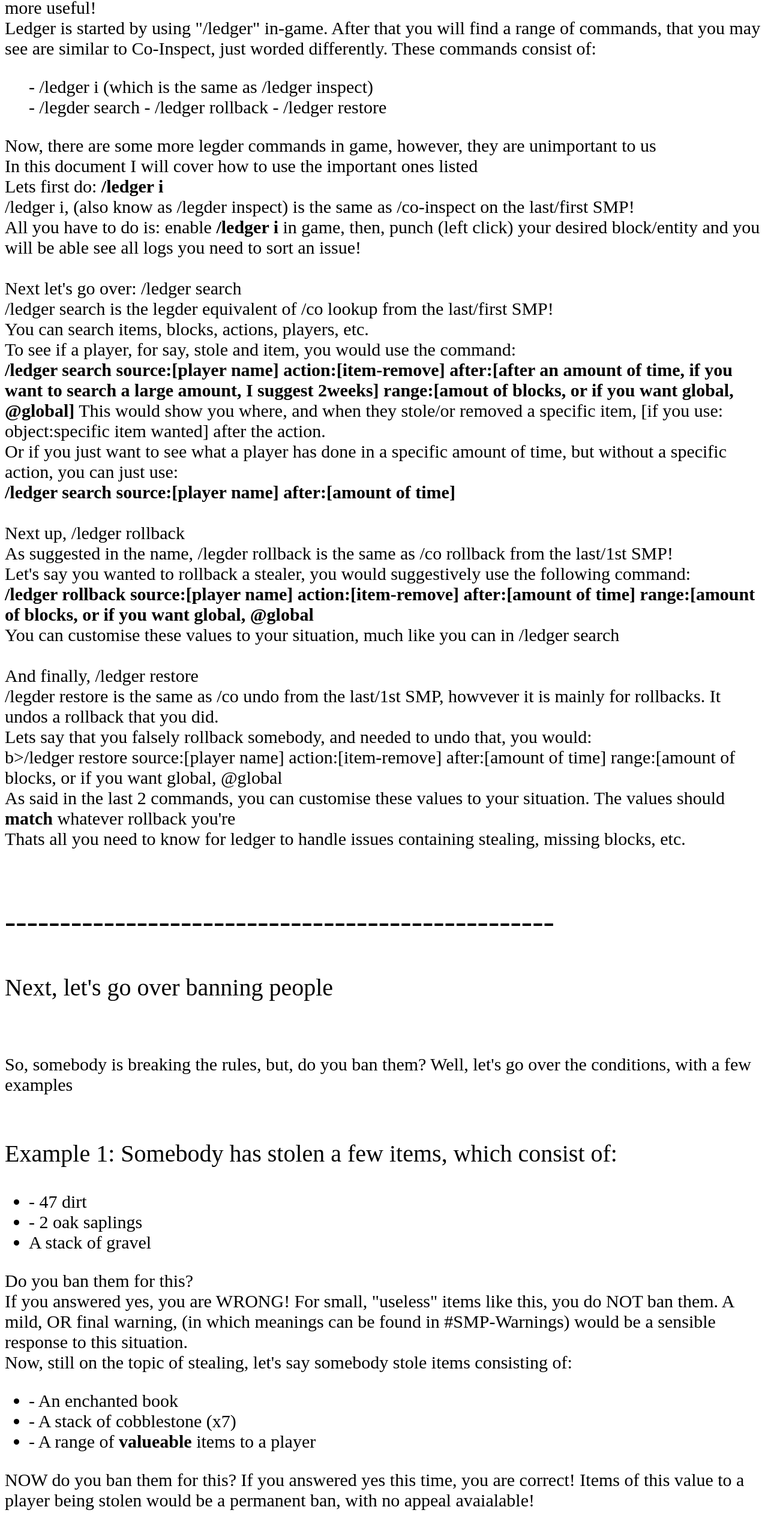
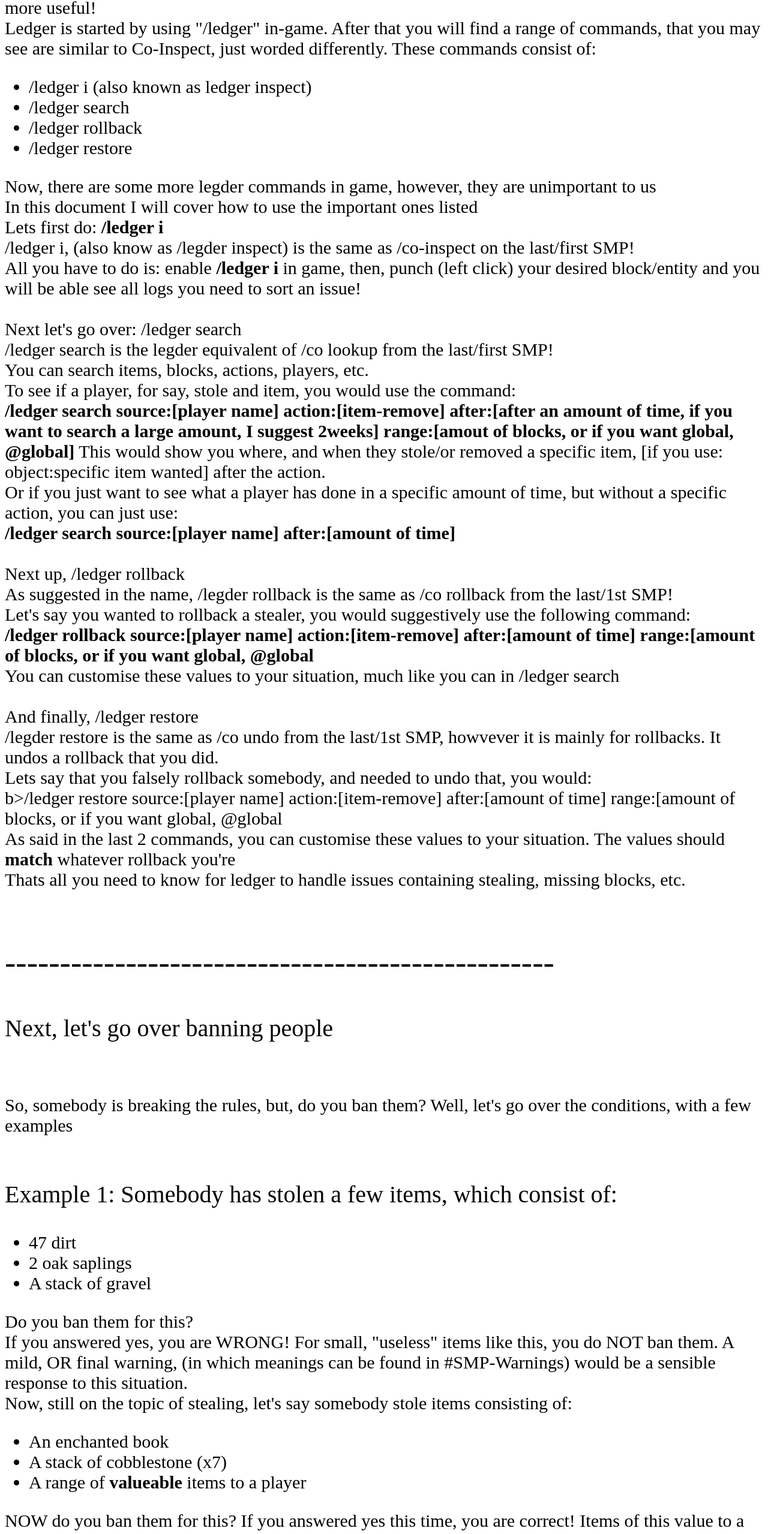
Before and after one commit to OzicScout/admin-html-document, a plain HTML site: page index.html in a window 1280 px wide. Shown: the part 1016-3574 px from the top of the page at 60% size. Drawn offline with Linux system fonts and the light colour scheme.

Commit message:
got rid of "-" in lists (using <li> instead)

```diff
--- a/index.html
+++ b/index.html
@@ -21,10 +21,10 @@
     <p style="font-size:30px;"> Ledger is our new replacement for Co-Inspect. As we are on fabric, without plugins, this was our best choice. Now yes, it <u>different than Co-Inspect</u>, however, if you can get quite good with it, its actually more useful!</u><br>
     Ledger is started by using "/ledger" in-game. After that you will find a range of commands, that you may see are similar to Co-Inspect, just worded differently. These commands consist of:
     <ul style="font-size:30px;">
-        - /ledger i (which is the same as /ledger inspect)<br>
-        - /legder search
-        - /ledger rollback
-        - /ledger restore
+        <li>/ledger i (also known as ledger inspect)</li>
+        <li>/ledger search</li>
+        <li>/ledger rollback</li>
+        <li>/ledger restore</li>
     </ul>
     </p>
     <p style="font-size:30px;">
@@ -66,9 +66,9 @@
         <p style="font-size:40px;px;">
             Example 1: Somebody has stolen a few items, which consist of:
             <ul style="font-size:30px;">
-                <li>- 47 dirt</li>
-                <li>- 2 oak saplings</li>
-                <li> A stack of gravel</li>
+                <li>47 dirt</li>
+                <li>2 oak saplings</li>
+                <li>A stack of gravel</li>
             </ul>
         </p>
         <p style="font-size:30px;">
@@ -76,9 +76,9 @@
             If you answered yes, you are WRONG! For small, "useless" items like this, you do NOT ban them. A mild, OR final warning, (in which meanings can be found in #SMP-Warnings) would be a sensible response to this situation. <br>
             Now, still on the topic of stealing, let's say somebody stole items consisting of:
             <ul style="font-size:30px;">
-                <li>- An enchanted book </li>
-                <li>- A stack of cobblestone (x7)</li>
-                <li>- A range of <b>valueable</b> items to a player</li>
+                <li>An enchanted book </li>
+                <li>A stack of cobblestone (x7)</li>
+                <li>A range of <b>valueable</b> items to a player</li>
             </ul>
         </p>
         <p style="font-size:30px;">
```
